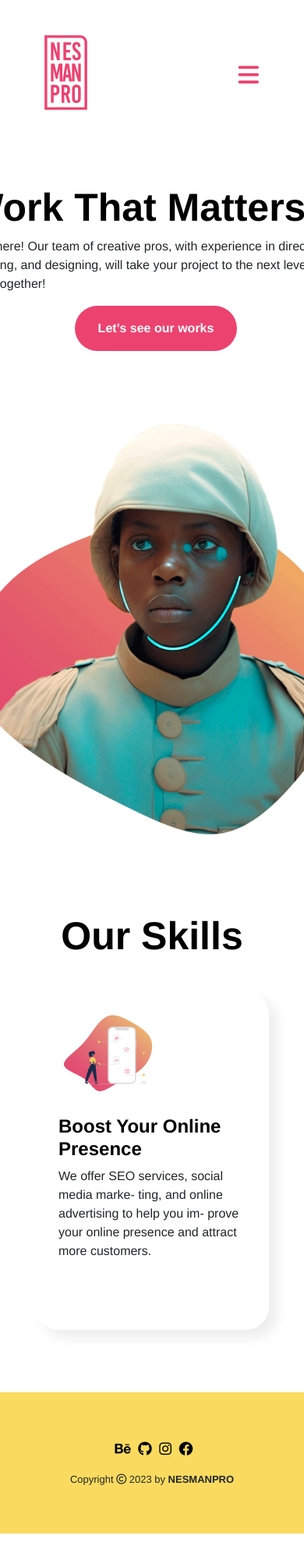
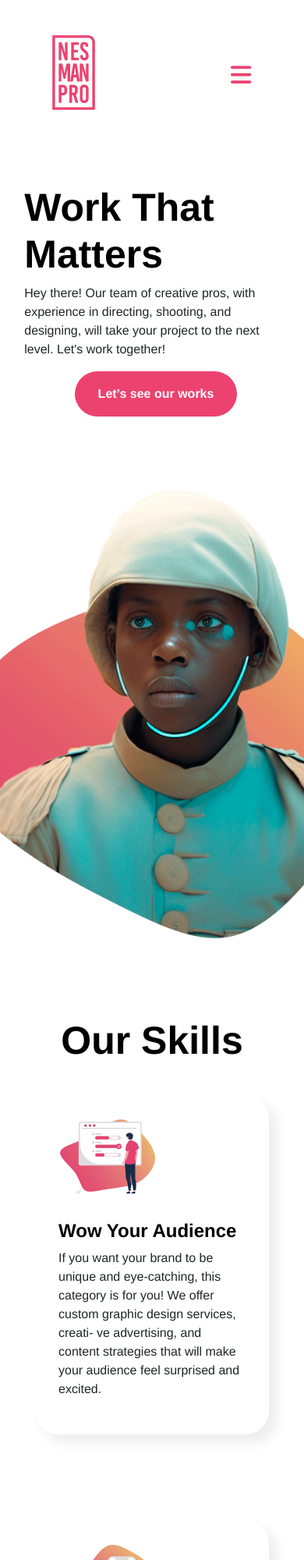
Before and after one commit to nesmanpro/PFRoqueLucas, a website: page index.html in a window 390 px wide. Shown: the top 2000 px of the page at 78% size. Before the commit the page ends 1966 px from the top, so only its background shows below. Drawn offline with nearby package versions, Linux system fonts and the light colour scheme.

Commit message:
media querys terminadas

```diff
--- a/index.html
+++ b/index.html
@@ -24,6 +24,7 @@
 
 <body>
     <!-- Start Nav -->
+    <header>
         <nav class="navbar navbar-expand-md">
             <a href="./index.html" class="logo navbar-brand"><img src="./img/logo.svg" alt="logo"></object></a>
             <button class="navbar-toggler" type="button" data-toggle="collapse" data-target="#navbarNav"
@@ -40,9 +41,10 @@
                 </ul>
             </div>
         </nav>
+    </header>
     <!-- End Nav -->
     <!-- Start main content -->
-    <main>
+    <main class="mainAbout">
         <section class="sec">
             <div class="txtLeft">
                 <h1 class="titulo">Work That Matters</h1>
--- a/sass/_mediaquery.scss
+++ b/sass/_mediaquery.scss
@@ -174,12 +174,11 @@
         flex-direction: column;
         margin: 0 auto;
         margin-bottom: 80px;
-
     }
 
-    section {
-        overflow-x: hidden;
-        // text-align:center;
+    .txtRight {
+        margin-left: 20px;
+        margin-right: 50px;
     }
 
     h1 {
@@ -255,13 +254,16 @@
 
 @media only screen and (max-width: 750px) {
 
-    header {
-        max-width: 100vw;
+    section {
+        // overflow-x: hidden;
+        // text-align:center;
     }
 
-    section {
-        overflow-x: hidden;
-        // text-align:center;
+    .cards {
+        display: flex;
+        flex-direction: column;
+        margin: 0 auto;
+        margin-bottom: 80px;
     }
 
     h1 {
@@ -279,10 +281,14 @@
     }
 
     .imgRight, .imgLeft {
-        height: 550px;
+        height: 600px;
     }
 
     .txtLeft {
+        margin-left: 20px;
+    }
+
+    .txtRight {
         margin-left: 20px;
     }
 
@@ -355,4 +361,9 @@
 
 }
 
+@media only screen and (max-width: 540px){
+    .txtRight, .txtLeft {
+        padding: 0 25vw;
+    }
+}
 /* End Media Query */
```
Also changed, not shown: pages/contacto.html (+2 -0 lines), pages/portfolio.html (+2 -0 lines), pages/servicios.html (+3 -1 lines), estilo.css, 1 other file. Lines whose indentation alone changed are shown as unchanged.
